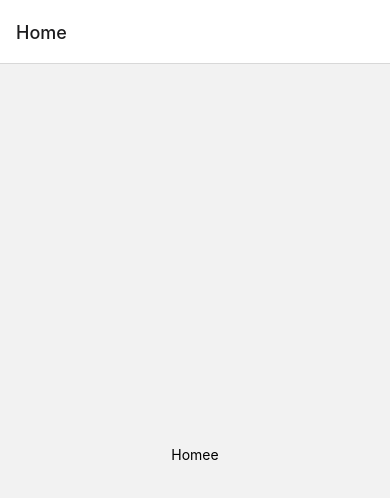
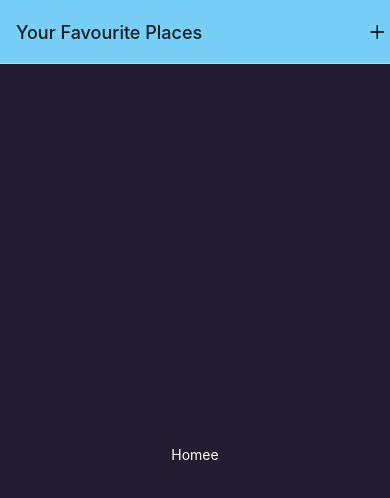
Before and after one commit to MaximFedarau/Favourite-Places-RN, a React Native app: screen / in a window 390 px wide. Shown: the top 498 px of the page. Built offline with nearby package versions, Linux system fonts and the light colour scheme.

Commit message:
Created constants (colors, types), set up add place screen and added navigation to it

```diff
--- a/App.tsx
+++ b/App.tsx
@@ -1,8 +1,15 @@
 // Expo
 import { StatusBar } from 'expo-status-bar';
+import {Ionicons} from '@expo/vector-icons';
+
+//Constants
+import { PRIMARY_200, GRAY_700 } from './constants/colors';
+import { SCREEN_NAMES } from './constants/constants';
+import { NavigationProps } from './constants/constants';
 
 //Screens
 import Home from './screens/Home/Home.screen';
+import AddPlace from './screens/AddPlace/AddPlace.screen.component';
 
 //React Navigation
 import { NavigationContainer } from '@react-navigation/native';
@@ -13,10 +20,22 @@ const Stack = createNativeStackNavigator();
 export default function App() {
   return (
     <>
-    <StatusBar style='dark' />
+    <StatusBar style='light' />
     <NavigationContainer>
-      <Stack.Navigator>
-        <Stack.Screen name="Home" component={Home} />
+      <Stack.Navigator screenOptions={({navigation}:{navigation: NavigationProps}) => ({
+          headerStyle: {backgroundColor: PRIMARY_200},
+          headerRight: ({tintColor}) => {
+            function onPressHandler() {
+              navigation.navigate(SCREEN_NAMES.ADD_PLACE);
+            }
+            return <Ionicons name='add' size={24} color={tintColor} onPress={onPressHandler} />
+          },
+          contentStyle: {
+            backgroundColor: GRAY_700,
+          }
+      })}>
+        <Stack.Screen name={SCREEN_NAMES.HOME} options={{title: 'Your Favourite Places'}} component={Home} />
+        <Stack.Screen name={SCREEN_NAMES.ADD_PLACE} options={{title: 'Add a new Place'}} component={AddPlace} />
       </Stack.Navigator>
     </NavigationContainer>
     </>
--- /dev/null
+++ b/constants/colors.ts
@@ -0,0 +1,9 @@
+export const PRIMARY_50 =  '#cfeffd';
+export const PRIMARY_100 = '#a0defb';
+export const PRIMARY_200 = '#77cff8';
+export const PRIMARY_400 =  '#44bdf5';
+export const PRIMARY_500 = '#1aacf0';
+export const PRIMARY_700 = '#0570c9';
+export const PRIMARY_800 = '#003b88';
+export const ACCENT_500 = '#e6b30b';
+export const GRAY_700 = '#221c30';
--- /dev/null
+++ b/constants/constants.ts
@@ -0,0 +1,15 @@
+import { NativeStackNavigationProp } from "@react-navigation/native-stack";
+
+//Screen Names
+export enum SCREEN_NAMES {
+    HOME = 'Home',
+    ADD_PLACE = 'AddPlace',
+}
+
+//Navigation Props
+type RootStackParamList = {
+    [SCREEN_NAMES.HOME]?: {},
+    [SCREEN_NAMES.ADD_PLACE]?: {},
+}
+
+export type NavigationProps = NativeStackNavigationProp<RootStackParamList>
--- /dev/null
+++ b/screens/AddPlace/AddPlace.screen.component.tsx
@@ -0,0 +1,11 @@
+//Types
+import { ReactElement } from "react";
+
+//React Native
+import {View, Text} from "react-native"
+
+export default function AddPlace():ReactElement {
+    return <View style={{ flex: 1, justifyContent: "center", alignItems: "center" }}>
+        <Text style={{color: 'white'}}>Add Place</Text>
+    </View>
+}
--- a/screens/Home/Home.screen.tsx
+++ b/screens/Home/Home.screen.tsx
@@ -6,6 +6,6 @@ import { View, Text } from "react-native";
 
 export default function Home(): ReactElement {
   return <View style={{ flex: 1, justifyContent: "center", alignItems: "center" }}>
-    <Text>Homee</Text>
+    <Text style={{color: 'white'}}>Homee</Text>
   </View>;
 }
```
Also changed, not shown: constants/types.ts (added, +10 -0 lines).
